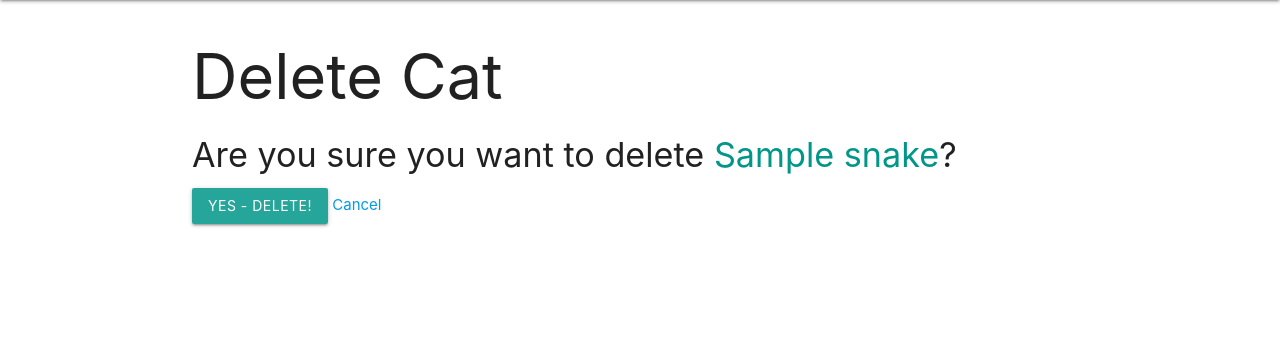
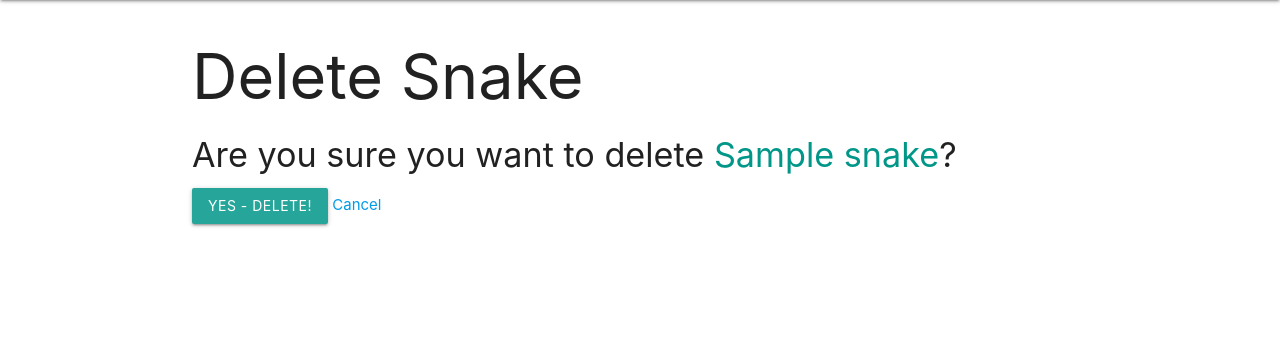
Before and after one commit to luxvalerian/snakeCollector, a Django app: page /snakes/1/delete/ in a window 1280 px wide. Shown: the part 64-420 px from the top of the page. Run offline with Django 3.2, Linux system fonts and the light colour scheme; tables that the repository leaves empty hold one stand-in row (values such as "Sample post").

Commit message:
edit to snake

```diff
--- a/main_app/templates/main_app/snake_confirm_delete.html
+++ b/main_app/templates/main_app/snake_confirm_delete.html
@@ -1,13 +1,13 @@
 {% extends 'base.html' %}
 
 {% block content %}
-  <h1>Delete Cat</h1>
+  <h1>Delete Snake</h1>
 
   <h4>Are you sure you want to delete <span class="teal-text">{{ object.name }}</span>?</h4>
 
   <form action="" method="POST">
     {% csrf_token %}
     <input type="submit" value="Yes - Delete!" class="btn">
-    <a href="{% url 'detail' cat.id %}">Cancel</a>
+    <a href="{% url 'detail' snake.id %}">Cancel</a>
   </form>
 {% endblock %}
```
